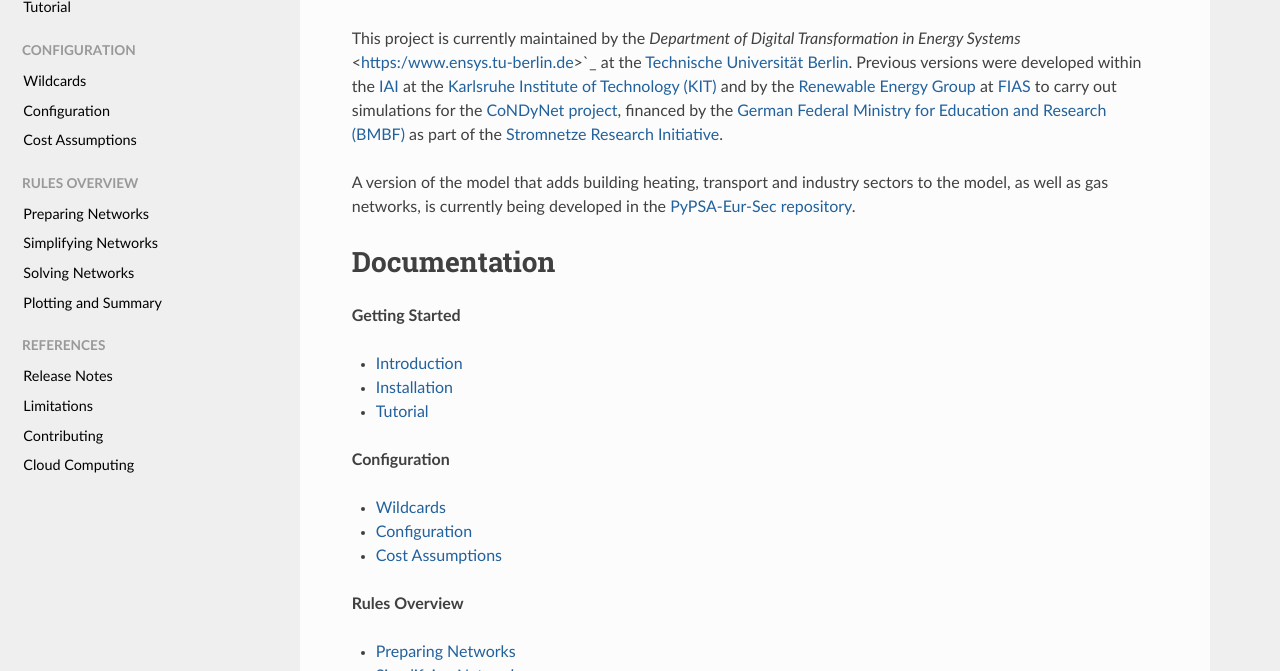
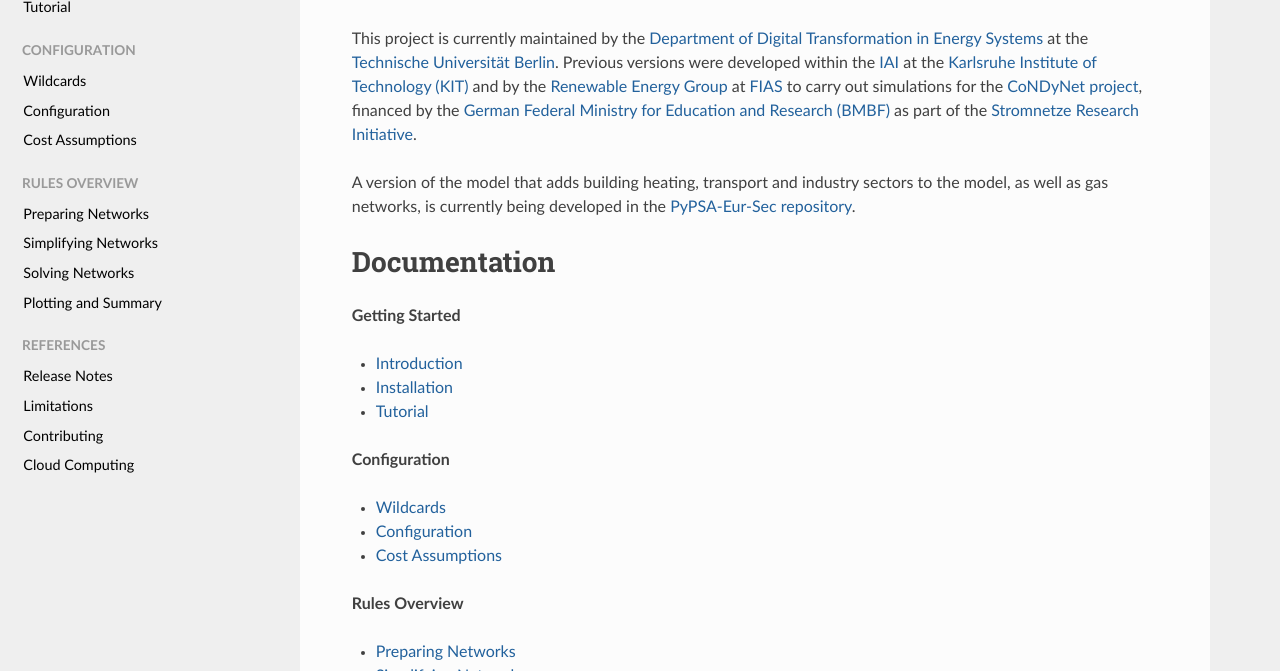
Before and after one commit to open-energy-transition/clean-firm-techs-eu, a Sphinx documentation site: the page built from doc/index.rst, in a window 1280 px wide and 900 px high, scrolled down 695 px, cut to the strip 229-900 px from the top of the window. Built offline with Sphinx 7.4.7 and the Read the Docs theme 2.0.0, drawn with Linux system fonts in a browser that asks for light colours.

Commit message:
Fix link appearence and missing parentheses

```diff
--- a/doc/index.rst
+++ b/doc/index.rst
@@ -50,7 +50,7 @@ The restriction to freely available and open data encourages the open exchange o
 PyPSA-Eur is designed to be imported into the open toolbox `PyPSA <https://www.pypsa.org>`_ for which `documentation <https://pypsa.org/doc>`_ is available as well.
 
 This project is currently maintained by the `Department of Digital
-Transformation in Energy Systems` <https:/www.ensys.tu-berlin.de>`_ at the
+Transformation in Energy Systems <https:/www.ensys.tu-berlin.de>`_ at the
 `Technische Universität Berlin <https://www.tu.berlin>`_. Previous versions were
 developed within the `IAI <http://www.iai.kit.edu>`_ at the `Karlsruhe Institute of
 Technology (KIT) <http://www.kit.edu/english/index.php>`_ and by the `Renewable
--- a/doc/wildcards.rst
+++ b/doc/wildcards.rst
@@ -126,7 +126,7 @@ The ``{technology}`` wildcard
 The ``{technology}`` wildcard specifies for which renewable energy technology to produce availablity time
 series and potentials using the rule :mod:`build_renewable_profiles`.
 It can take the values ``onwind``, ``offwind-ac``, ``offwind-dc``, and ``solar`` but **not** ``hydro``
-(since hydroelectric plant profiles are created by a different rule.
+(since hydroelectric plant profiles are created by a different rule).
 
 The wildcard can moreover be used to create technology specific figures and summaries.
 For instance ``{technology}`` can be used to plot regionally disaggregated potentials
```
